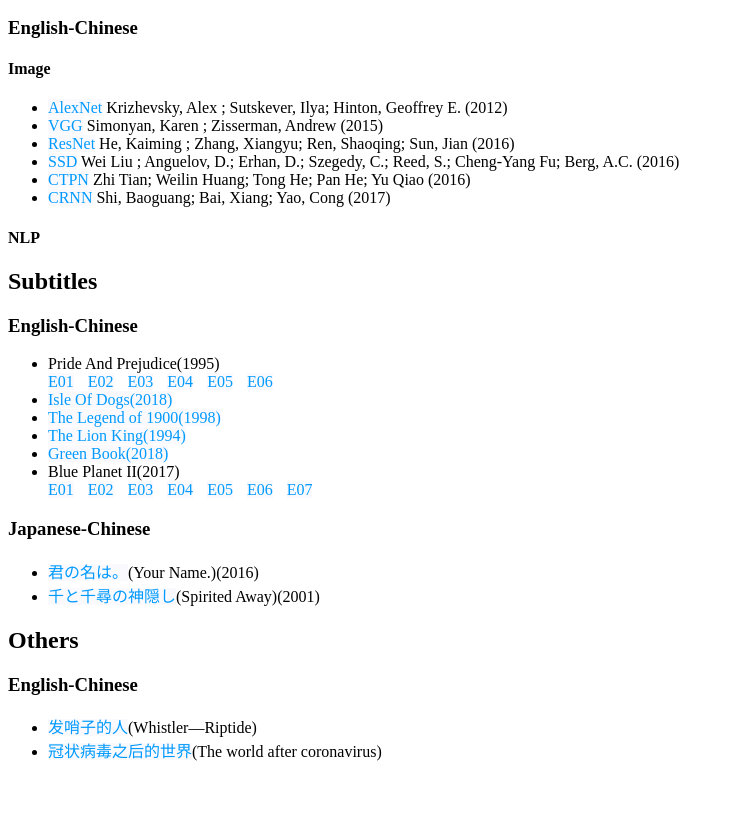
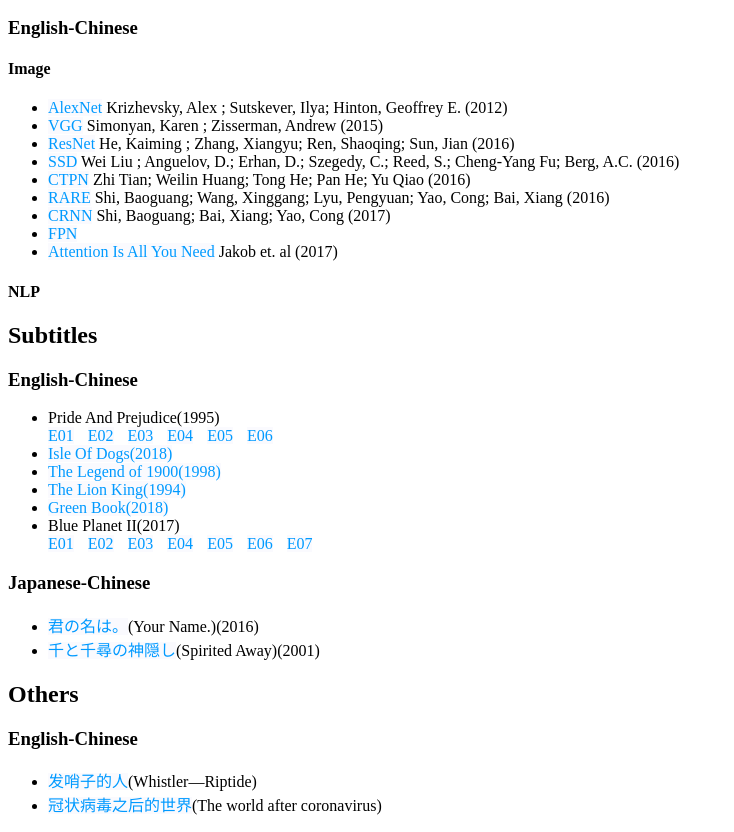
Before and after one commit to BeNhNp/Bilingual, a plain HTML site: page index.html in a window 1280 px wide. Shown: the part 110-942 px from the top of the page, without its empty margins (0-734 px from the left). Before the commit the page ends 888 px from the top, so only its background shows below. Drawn offline with Linux system fonts and the light colour scheme.

Commit message:
update index

```diff
--- a/index.html
+++ b/index.html
@@ -17,7 +17,10 @@
         <li><a href="./files/papers/cv/ResNet - Deep Residual Learning for Image Recognition_marks.html">ResNet</a> He, Kaiming ; Zhang, Xiangyu; Ren, Shaoqing; Sun, Jian (2016)</li>
         <li><a href="./files/papers/cv/SSD - Single Shot MultiBox Detector_marks.html">SSD</a> Wei Liu ; Anguelov, D.; Erhan, D.; Szegedy, C.; Reed, S.; Cheng-Yang Fu; Berg, A.C. (2016)</li>
         <li><a href="./files/papers/cv/CTPN - Detecting Text in Natural Image with Connectionist Text Proposal Network_marks.html">CTPN</a> Zhi Tian; Weilin Huang; Tong He; Pan He; Yu Qiao (2016)</li>
+        <li><a href="./files/papers/cv/RARE - Robust Scene Text Recognition with Automatic Rectification_marks.html">RARE</a> Shi, Baoguang; Wang, Xinggang; Lyu, Pengyuan; Yao, Cong; Bai, Xiang (2016)</li>
         <li><a href="./files/papers/cv/CRNN - An End-to-End Trainable Neural Network_marks.html">CRNN</a> Shi, Baoguang; Bai, Xiang; Yao, Cong (2017)</li>
+        <li><a href="./files/papers/cv/FPN - Feature Pyramid Networks for Object Detection_marks.html">FPN</a></li>
+        <li><a href="./files/papers/cv/Attention Is All You Need_marks.html">Attention Is All You Need</a> Jakob et. al (2017)</li>
     </ul>
     <h4>NLP</h4>
     <ul>
```
